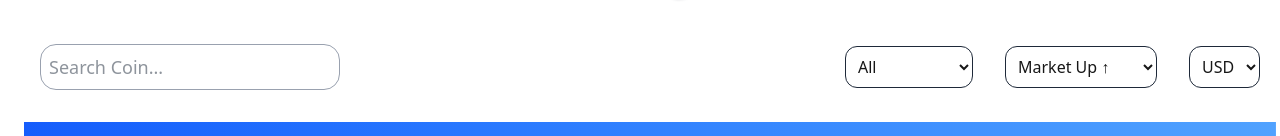
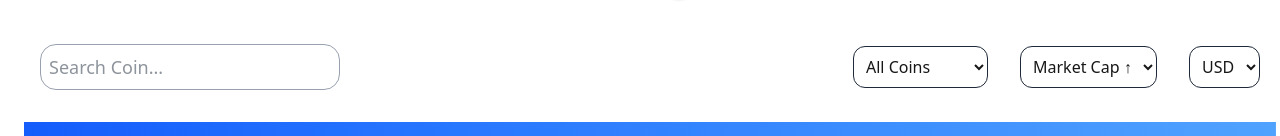
Before and after one commit to MahdiDeveloper1383/crypto-dashboard, a Next.js app: page /coins in a window 1280 px wide. Shown: the part 228-364 px from the top of the page. Built offline with nearby package versions, Linux system fonts and the light colour scheme; no server answers.

Commit message:
set filter for coin summry

```diff
--- a/src/Components/coins/CoinsSummury.tsx
+++ b/src/Components/coins/CoinsSummury.tsx
@@ -1,4 +1,5 @@
 "use client";
+import { useCoinFilter } from "@/Hooks/UseCoinsFilter";
 import { UseMarket } from "@/react-query/UseMarket";
 import Image from "next/image";
 import React, { useState } from "react";
@@ -6,7 +7,7 @@ import React, { useState } from "react";
 export default function CoinsSummury() {
   const [currency, setCurrency] = useState<string>("usd");
   const { data: Coins } = UseMarket(currency);
-
+  const {filter,filteredCoins,setFilter} = useCoinFilter(Coins??[])
   const getCurrencySymbol = (cur: string) => {
     switch (cur) {
       case "usd":
@@ -35,19 +36,41 @@ export default function CoinsSummury() {
           type="text"
           className="border border-gray-400 w-full sm:w-[300px] p-2 rounded-2xl bg-white text-gray-800 text-lg focus:outline-none focus:ring-2 focus:ring-blue-500"
           placeholder="Search Coin..."
+          value={filter.search}
+          onChange={(e)=>{
+            const value = e.target.value
+            if (value === '') {
+              setFilter({search:'',sortBy:'',sortType:''})
+            }else{
+              setFilter({...filter,search:value})
+            }
+          }}
         />
         <div className="flex flex-wrap justify-center sm:justify-end gap-8">
-          <select className="p-2 border border-gray-800 rounded-xl focus:outline-none dark:bg-gray-900  dark:text-white dark:border-gray-700">
-            <option value="">All</option>
-            <option value="">Top Gainers</option>
-            <option value="">All</option>
-            <option value="">All</option>
+          <select
+           className="p-2 border border-gray-800 rounded-xl focus:outline-none dark:bg-gray-900  dark:text-white dark:border-gray-700"
+           value={filter.sortType}
+           onChange={(e)=>{
+            const value = e.target.value
+            if (value === '') {
+              setFilter({sortType:'',sortBy:'',search:''})
+            }else{
+              setFilter({...filter,sortType:value})
+            }
+           }}>
+           <option value="">All Coins</option>
+            <option value="top_gainers">Top Gainers</option>
+            <option value="top_losers">Top Losers</option>
+            <option value="high_volume">High Volume</option>
           </select>
-          <select className="p-2 border border-gray-800 rounded-xl focus:outline-none dark:bg-gray-900 dark:text-white dark:border-gray-700">
-            <option value="">Market Up ↑</option>
-            <option value="">Market Down ↓</option>
-            <option value="">Price ↑</option>
-            <option value="">Price ↓</option>
+          <select
+          className="p-2 border border-gray-800 rounded-xl focus:outline-none dark:bg-gray-900 dark:text-white dark:border-gray-700"
+          value={filter.sortBy}
+          onChange={(e)=>setFilter({...filter,sortBy:e.target.value})}>
+            <option value="market_cap_asc">Market Cap ↑</option>
+            <option value="market_cap_desc">Market Cap ↓</option>
+            <option value="price_asc">Price ↑</option>
+            <option value="price_desc">Price ↓</option>
           </select>
           <select
             value={currency}
@@ -76,7 +99,7 @@ export default function CoinsSummury() {
           </tr>
         </thead>
         <tbody>
-          {Coins?.map((coin, index) => (
+          {filteredCoins?.map((coin, index) => (
             <tr key={coin.id} className="text-xl cursor-pointer hover:bg-gray-200">
               <td className="px-4 py-3 text-center">{index + 1}</td>
               <td className="px-4 py-3 flex gap-2 text-left">
--- a/src/Components/markets/MarketCointable.tsx
+++ b/src/Components/markets/MarketCointable.tsx
@@ -32,7 +32,7 @@ export default function MarketCointable() {
             if (value === "") {
               setFilter({ search: "", sortBy: "", sortType: "" });
             } else {
-              setFilter({ ...filter, sortType: value });
+              setFilter({ ...filter, search: value });
             }
           }}
         />
@@ -61,10 +61,10 @@ export default function MarketCointable() {
             value={filter.sortBy}
             onChange={(e) => setFilter({ ...filter, sortBy: e.target.value })}
             >
+            <option value="market_cap_asc">Market Cap ↑</option>
             <option value="market_cap_desc">Market Cap ↓</option>
-            <option value="market_cap_asc">Market Cap ↑</option>
+            <option value="price_asc">Price ↑</option>
             <option value="price_desc">Price ↓</option>
-            <option value="price_asc">Price ↑</option>
           </select>
         </div>
       </div>
```
